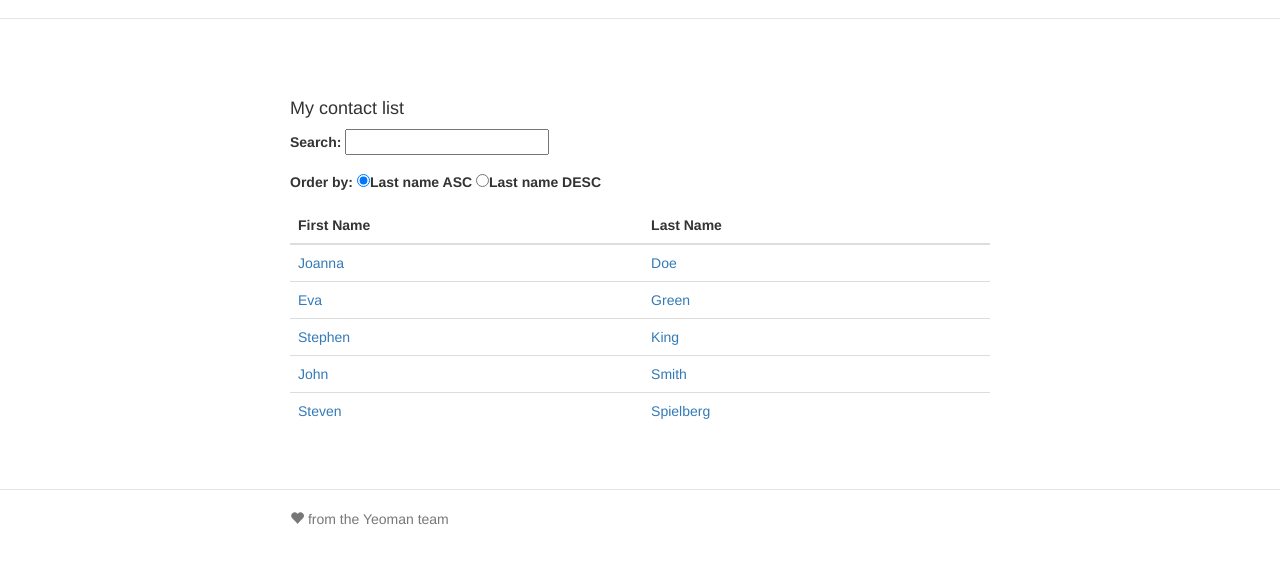
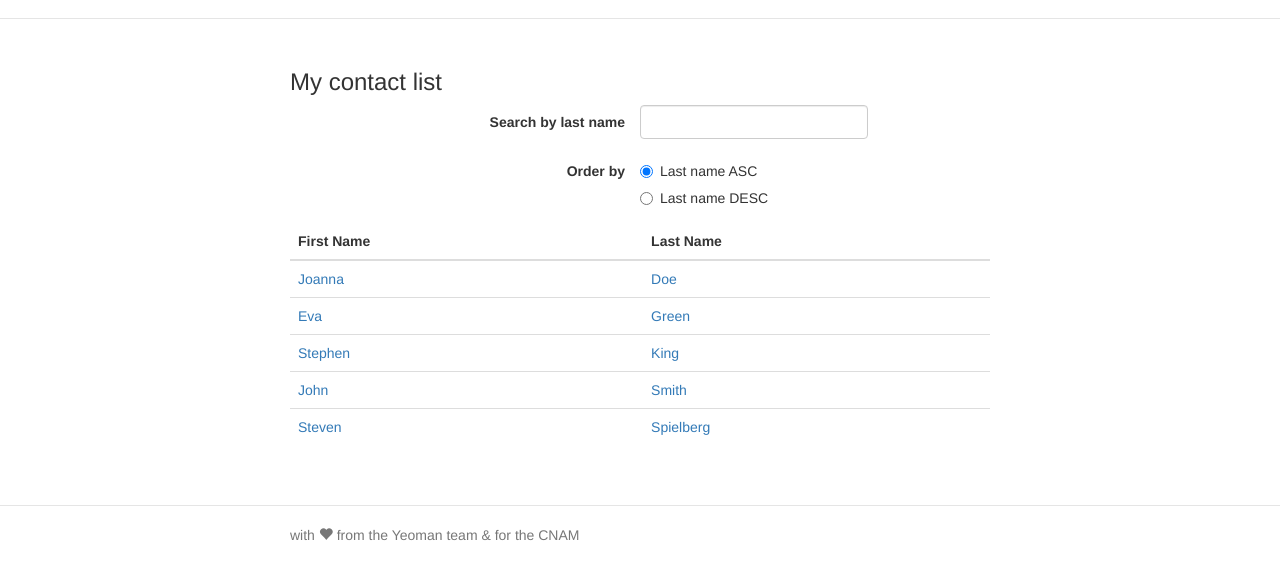
Before and after one commit to bcollard/angular-tp-contactlist, a website: page app/index.html at #/create in a window 1280 px wide. Shown: the part 54-634 px from the top of the page. Drawn offline with nearby package versions, Linux system fonts and the light colour scheme; some packages are replaced by stand-ins of ours; files that its build step writes are made by us from their sources.

Commit message:
some CSS

```diff
--- a/app/index.html
+++ b/app/index.html
@@ -45,7 +45,7 @@
     <!-- Footer -->
     <div class="footer">
       <div class="container">
-        <p><span class="glyphicon glyphicon-heart"></span> from the Yeoman team</p>
+        <p>with <span class="glyphicon glyphicon-heart"></span> from the Yeoman team &amp; for the CNAM</p>
       </div>
     </div>
 
--- a/app/scripts/controllers/create.js
+++ b/app/scripts/controllers/create.js
@@ -13,6 +13,8 @@ angular.module('contactsApp')
     	$scope.contact.id = $scope.contacts.length + 1;
         $scope.contacts.push($scope.contact);
 
+        console.dir($scope.contact);
+
         $location.path("#/list");
     }
   });
--- a/app/views/list.html
+++ b/app/views/list.html
@@ -1,15 +1,34 @@
-<div class="row marketing" ng-controller="ListCtrl">
-  <h4>My contact list</h4>
+<div class="row marketing" style="margin-top:0px" ng-controller="ListCtrl">
+  <h3>My contact list</h4>
 
-    <p>
-      <label>Search: <input ng-model="searchText"></label>
-    </p>
-    <p>
-      <label for="rbOrderBy">Order by:
-        <input type="radio" name="rbOrderBy" ng-model="rbOrderBy" value="+lastName" checked>Last name ASC</input>
-        <input type="radio" name="rbOrderBy" ng-model="rbOrderBy" value="-lastName">Last name DESC</input>
-      </label>
-    </p>
+    <form class="form-horizontal">
+      <div class="form-group">
+        <label for="searchText" class="col-sm-offset-2 col-sm-4 control-label">Search by last name</label>
+        <div class="col-sm-4" style="padding-left:0px">
+          <input ng-model="searchText" name="searchText" class="form-control">
+        </div>
+      </div>
+
+      <div class="form-group">
+        <div class="col-sm-6 control-label">
+        <label>Order by</label>
+        </div>
+        <div class="col-sm-offset-6">
+          <div class="radio" class="col-sm-6">
+            <label for="rbOrderByAsc">
+              <input type="radio" name="rbOrderByAsc" ng-model="rbOrderBy" value="+lastName" checked>
+              Last name ASC
+            </label>
+          </div>
+          <div class="radio" class="col-sm-6">
+            <label for="rbOrderByDesc">
+              <input type="radio" name="rbOrderByDesc" ng-model="rbOrderBy" value="-lastName">
+              Last name DESC
+            </label>
+          </div>
+        </div>
+      </div>
+    </form>
 
     <table class="table">
       <thead>
```
Also changed, not shown: app/views/create.html (+35 -17 lines), app/views/detail.html (+1 -1 lines).
